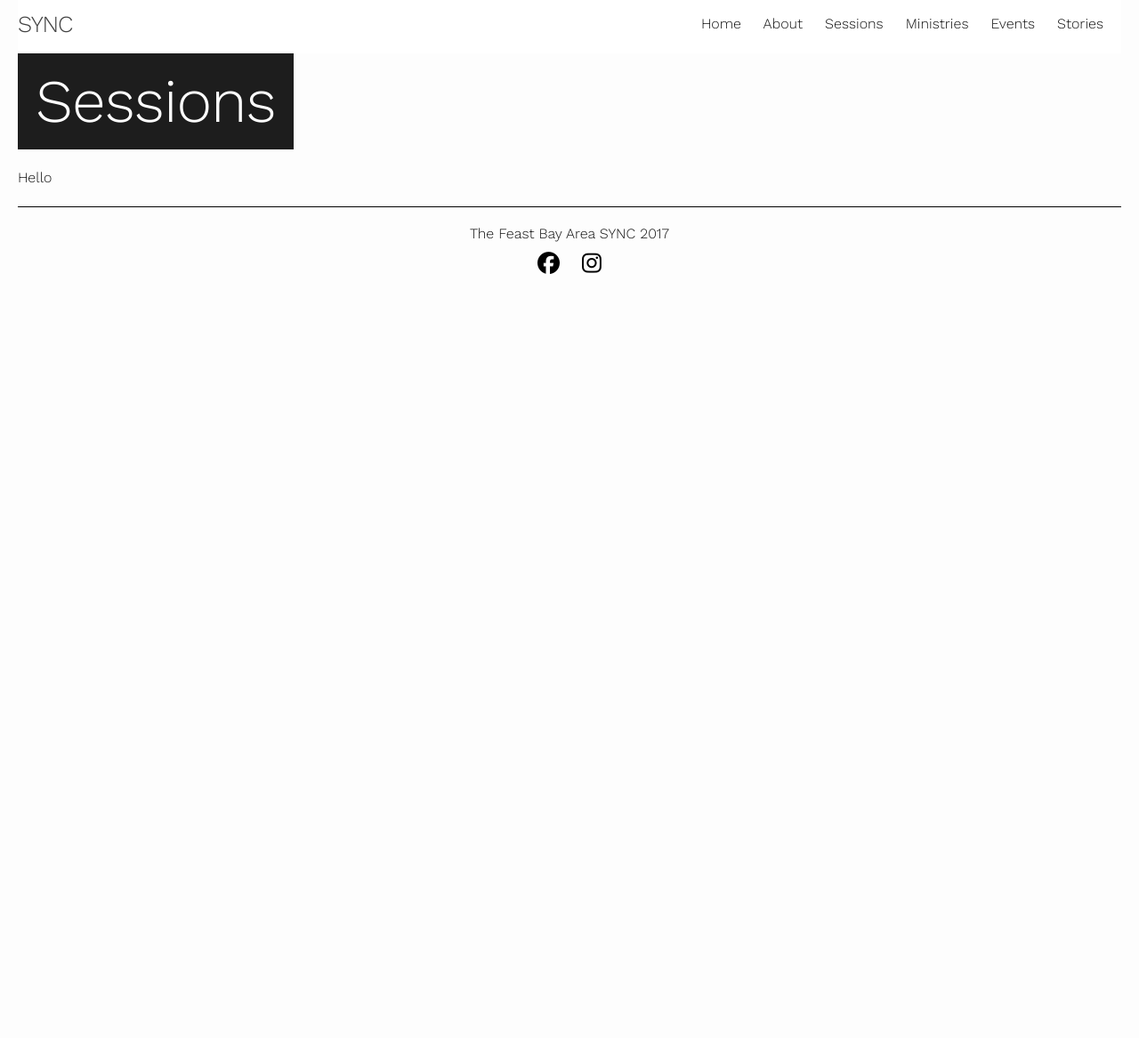
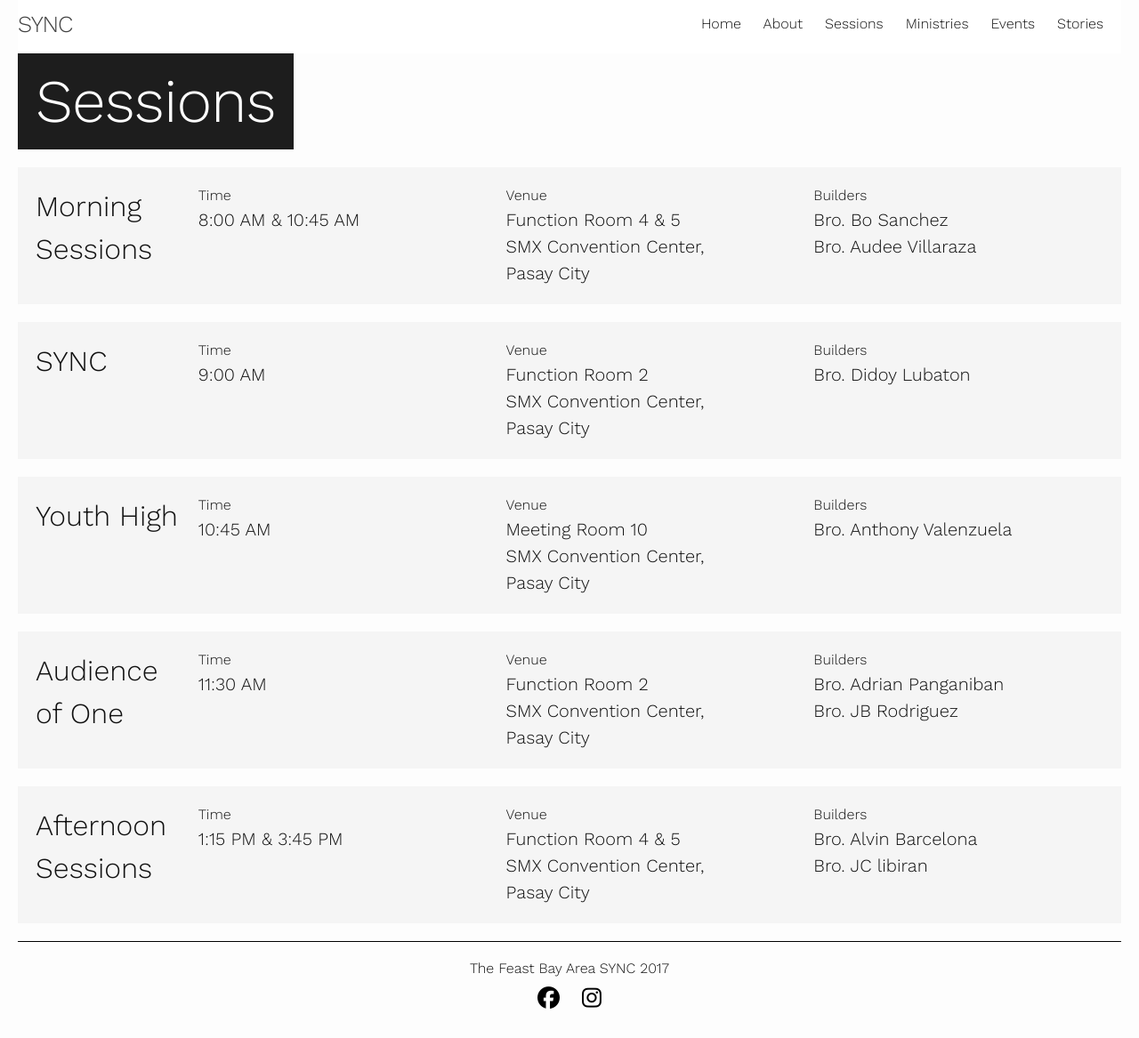
Before and after one commit to carlflor/fbasync, a Jekyll site: the page built from pages/2_sessions.html, in a window 1280 px wide and 1167 px high. Shown: the whole window at 89% size. Built offline with Jekyll 4.4.1, drawn with Linux system fonts in a browser that asks for light colours; nearby versions of some CDN libraries.

Commit message:
Add sessions info

```diff
--- /dev/null
+++ b/_data/sessions.yml
@@ -0,0 +1,28 @@
+- name: Morning Sessions
+  builders:
+    - Bro. Bo Sanchez
+    - Bro. Audee Villaraza
+  time: 8:00 AM & 10:45 AM
+  venue: Function Room 4 & 5
+- name: SYNC
+  builders:
+    - Bro. Didoy Lubaton
+  time: 9:00 AM
+  venue: Function Room 2
+- name: Youth High
+  builders:
+    - Bro. Anthony Valenzuela
+  time: 10:45 AM
+  venue: Meeting Room 10
+- name: Audience of One
+  builders:
+    - Bro. Adrian Panganiban
+    - Bro. JB Rodriguez
+  time: 11:30 AM
+  venue: Function Room 2
+- name: Afternoon Sessions
+  builders:
+    - Bro. Alvin Barcelona
+    - Bro. JC libiran
+  time: 1:15 PM & 3:45 PM
+  venue: Function Room 4 & 5
--- a/_sass/components/_columns.scss
+++ b/_sass/components/_columns.scss
@@ -10,3 +10,27 @@
     .col-2.-left, .col-2.-right { padding: 0 }
   }
 }
+
+.panel {
+  padding: $spacing-unit;
+  margin: $spacing-unit 0;
+  position: relative;
+
+  > .snippet {
+    padding: 20px;
+    background-color: $off-black;
+    color: white;
+    max-width: 300px;
+
+    &.-bottom-right {
+      position: absolute;
+      right: $spacing-unit;
+      bottom: $spacing-unit;
+    }
+
+    &.-invert {
+      background-color: $light-gray;
+      color: black;
+    }
+  }
+}
--- a/_sass/fbasync.scss
+++ b/_sass/fbasync.scss
@@ -22,5 +22,6 @@ $off-black: #1d1d1d;
 @import
 'pages/about',
 'pages/events',
-'pages/home'
+'pages/home',
+'pages/sessions'
 ;
--- a/_sass/pages/_about.scss
+++ b/_sass/pages/_about.scss
@@ -1,27 +1,3 @@
-.about-panel {
-  padding: $spacing-unit;
-  margin: $spacing-unit 0;
-  position: relative;
-
-  > .snippet {
-    padding: 20px;
-    background-color: $off-black;
-    color: white;
-    max-width: 300px;
-
-    &.-bottom-right {
-      position: absolute;
-      right: $spacing-unit;
-      bottom: $spacing-unit;
-    }
-
-    &.-invert {
-      background-color: $light-gray;
-      color: black;
-    }
-  }
-}
-
 .mission {
   background: url("/assets/images/fba-about.jpg") top left;
   background-size: cover;
--- /dev/null
+++ b/_sass/pages/_sessions.scss
@@ -0,0 +1,30 @@
+.session {
+  background-color: $light-gray;
+
+  .details {
+    display: flex;
+
+    @include media-query(700px){
+      display: block;
+    }
+
+    .detail {
+      flex: 1;
+      padding-left: $spacing-unit;
+      @include media-query(700px){
+        padding-left: 0;
+        margin-bottom: $spacing-unit;
+      }
+
+      &:last-child {
+        margin-bottom: 0;
+      }
+
+      &.-title {
+        flex: .5;
+        min-width: 150px;
+        padding-left: 0;
+      }
+    }
+  }
+}
--- a/pages/2_sessions.html
+++ b/pages/2_sessions.html
@@ -2,5 +2,31 @@
 layout: page
 title: Sessions
 permalink: /sessions/
+address: SMX Convention Center,<br>Pasay City
 ---
-Hello
+<div class="sessions-page">
+  {% for session in site.data.sessions %}
+    <div class="panel session">
+      <div class="details">
+        <div class="detail -title">
+          <h2>{{session.name}}</h2>
+        </div>
+        <div class="detail">
+          Time
+          <h4>{{session.time}}</h4>
+        </div>
+        <div class="detail">
+          Venue
+          <h4>{{session.venue}}</h4>
+          <h4>{{page.address}}</h4>
+        </div>
+        <div class="detail">
+          Builders
+          {% for builder in session.builders %}
+            <h4>{{builder}}</h4>
+          {% endfor %}
+        </div>
+      </div>
+    </div>
+  {% endfor %}
+</div>
```
Also changed, not shown: index.html (+9 -4 lines), pages/1_about.html (+6 -6 lines), 1 other file.
